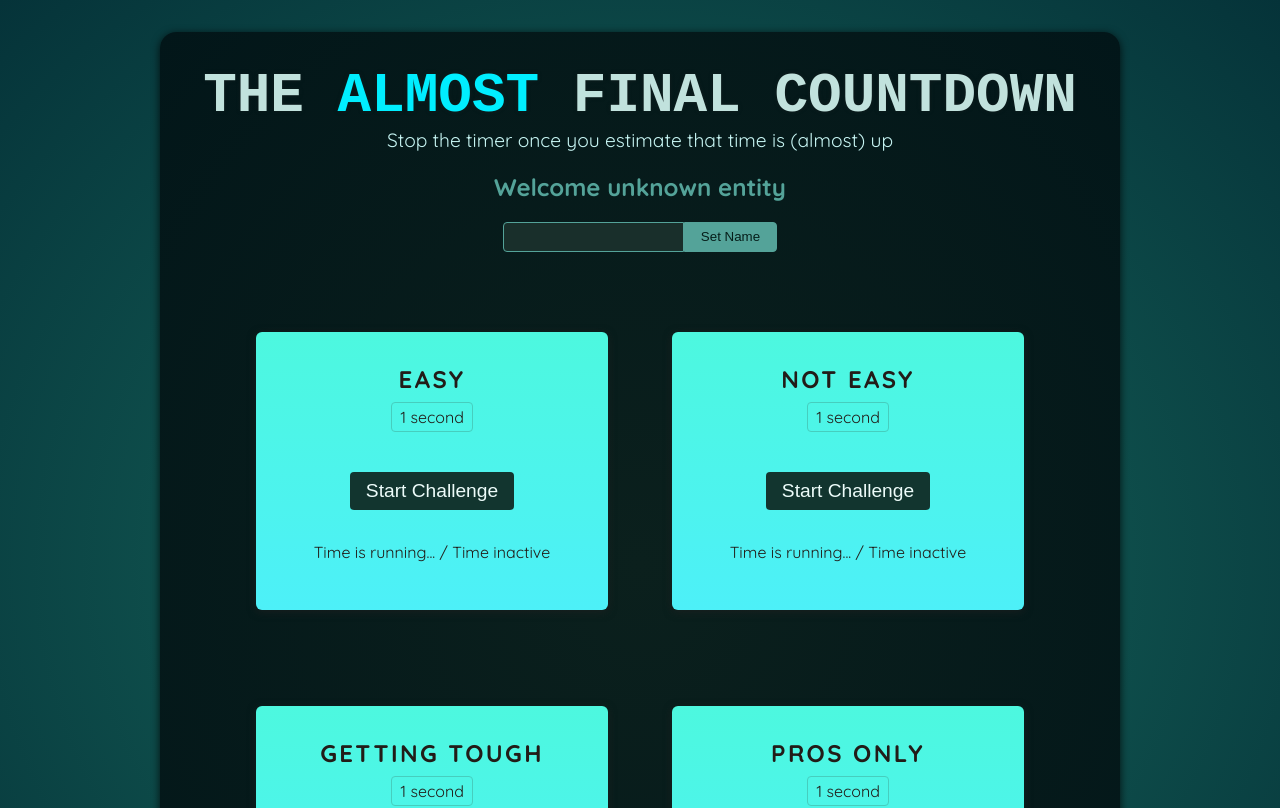
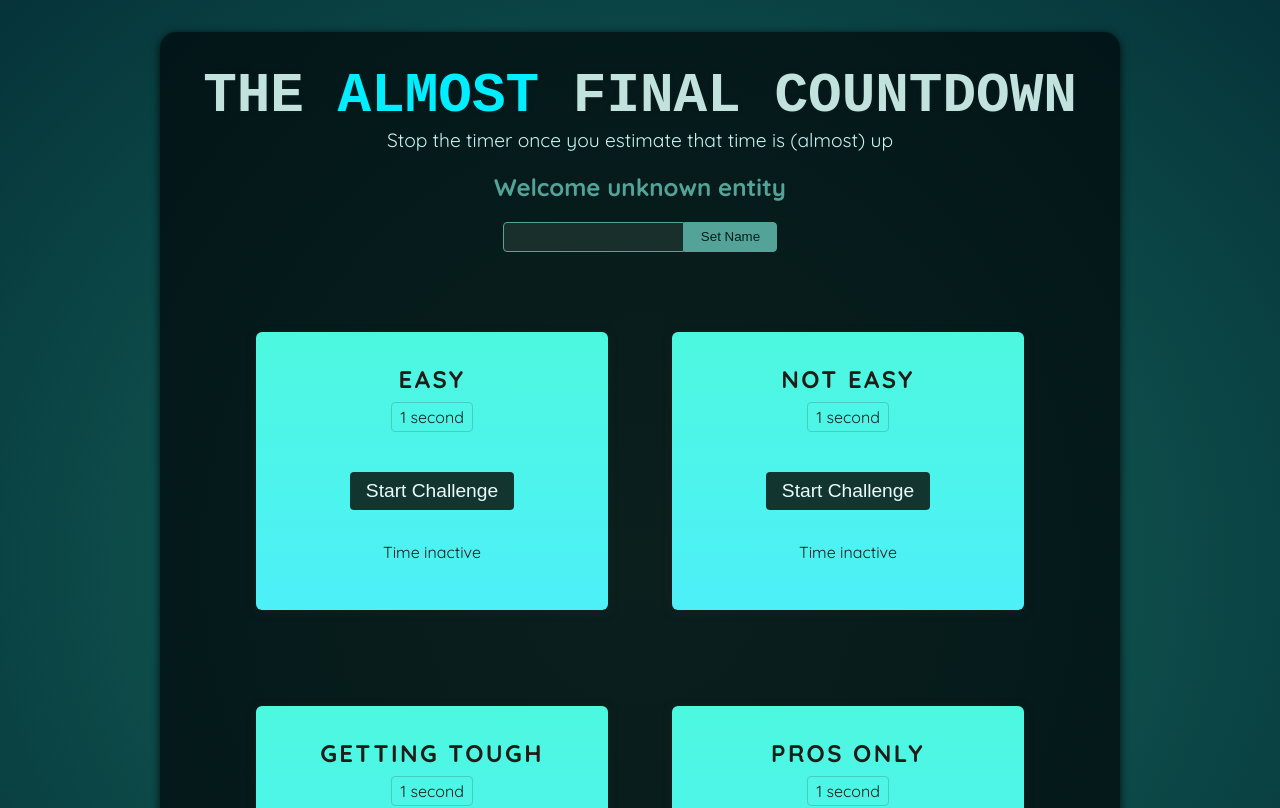
Before and after one commit to shashik962/Working-with-Refs-and-Portals, a React (Vite) app: page / in a window 1280 px wide. Shown: the top 808 px of the page. Built offline with nearby package versions, Linux system fonts and the light colour scheme; a web font is replaced by a local one.

Commit message:
Setting Timers & Managing State

```diff
--- a/src/App.jsx
+++ b/src/App.jsx
@@ -2,6 +2,7 @@
 import TimerChallenge from './components/TimerChallenge.jsx';
 
 function App() {
+
   return (
     <>
       <Player />
--- a/src/components/TimerChallenge.jsx
+++ b/src/components/TimerChallenge.jsx
@@ -1,19 +1,35 @@
+import { useState } from "react";
 
 
 export default function TimerChallenge({title, targetTime}) {
+      const [timerStarted, setTimerStarted] = useState(false);
+		const [timerExpired, setTimerExpired] = useState(false);
+
+		function handleStart() {
+			setTimeout(() => {
+            setTimerExpired(true);
+         }, targetTime * 1000);
+         setTimerStarted(true);
+		}
+
+      function handleStop() {
+
+      }
+
 	return (
 			<section className="challenge">
 				<h2>{title}</h2>
+            {timerExpired && <p>You lost!</p>}
 				<p className="challenge-time">
 						{targetTime} second{targetTime > 1 ? 's': ''}
 				</p>
 				<p>
-                        <button>
-                              Start Challenge
+                  <button onClick={handleStart}>
+                     {timerStarted ? 'Stop' : 'Start'} Challenge
                   </button>
 				</p>
-                  <p>
-                        Time is running... / Time inactive
+				<p className={timerStarted ? 'active' : undefined}>
+					{timerStarted ? 'Time is running...' : 'Time inactive'}
 				</p>
 			</section>
 	)
```
Lines whose indentation alone changed are shown as unchanged.
